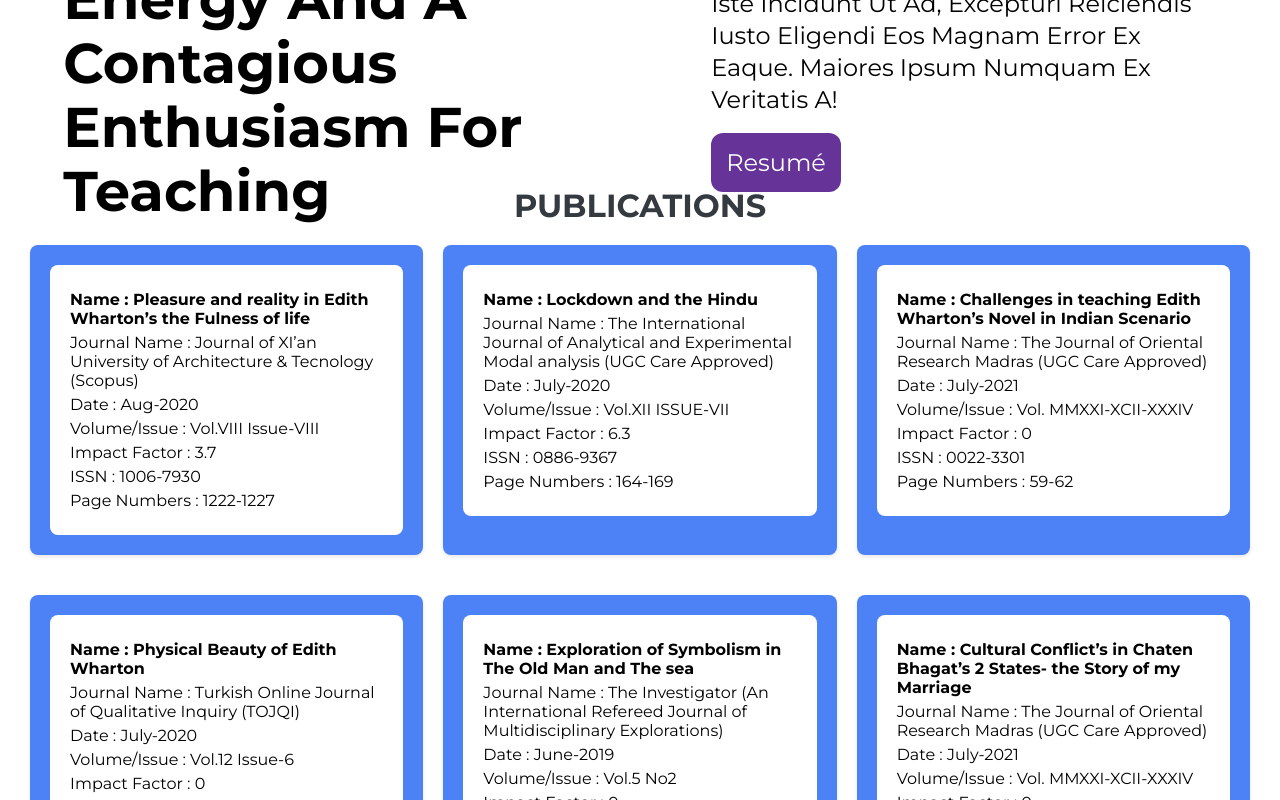
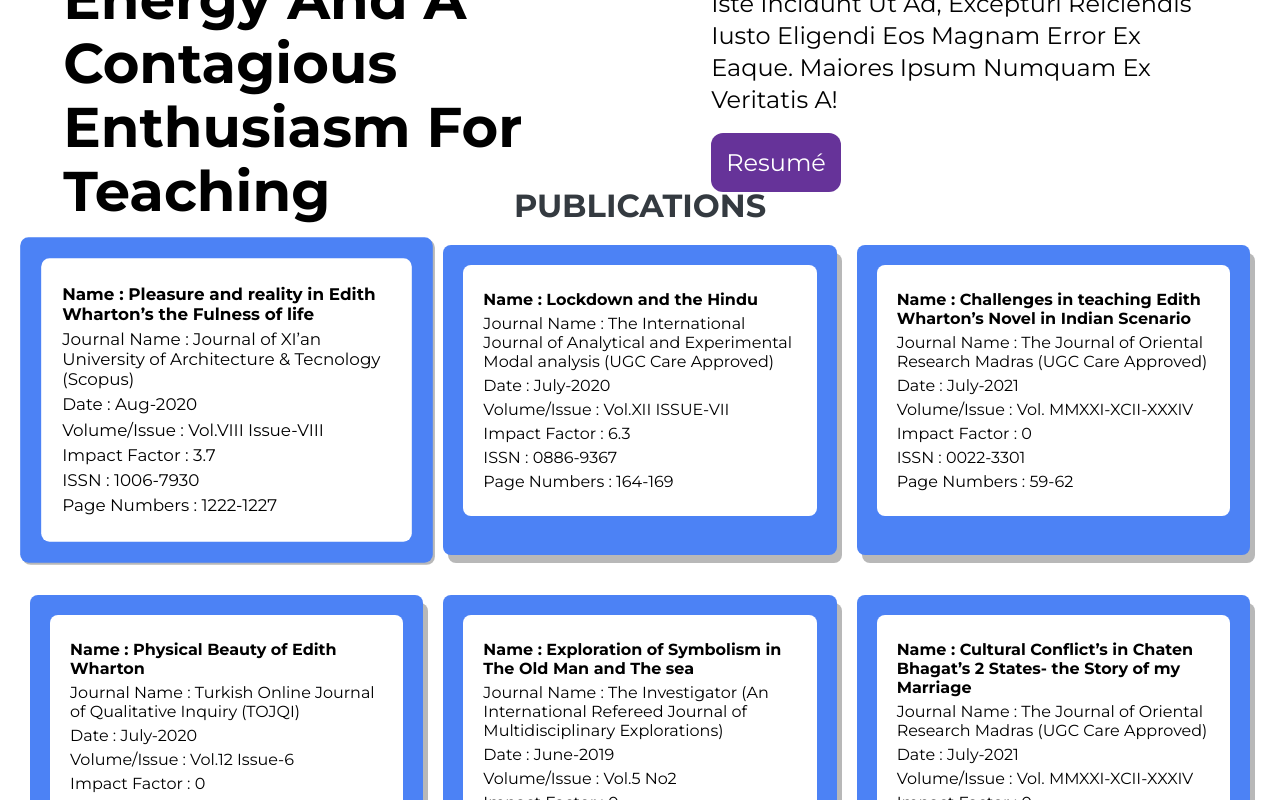
Before and after one commit to ahamed-sha-11/YasubarathiSir, a React (Vite) app: page / in a window 1280 px wide. In both pictures the pointer is over the element 226 px from the left and 1514 px from the top of the page. Shown: the part 1114-1914 px from the top of the page. Built offline with nearby package versions, Linux system fonts and the light colour scheme.

Commit message:
"hover animation added "

```diff
--- a/src/styles/publicationComponentStyles.css
+++ b/src/styles/publicationComponentStyles.css
@@ -19,15 +19,21 @@
     justify-content: center;
     gap: 20px;
   }
+  .card:hover{
+    transform: scale(1.05);
+    transition: all ease-in-out 300ms;
+    box-shadow: 2px 2px rgba(20, 20, 20, 0.3);
+  }
 
   .card {
     background-color: #4c82f5;
     border-radius: 8px;
-    box-shadow: 0 2px 4px rgba(20, 20, 20, 0.1);
+    box-shadow: 5px 8px rgba(20, 20, 20, 0.3);
     margin-bottom: 20px;
     width: 100%; /* Adjusts to the width of the container */
     max-width: 400px; /* Maximum width for larger screens */
     padding: 20px;
+    transition: all ease-in-out 300ms;
   }
 
   .card-data {
```
